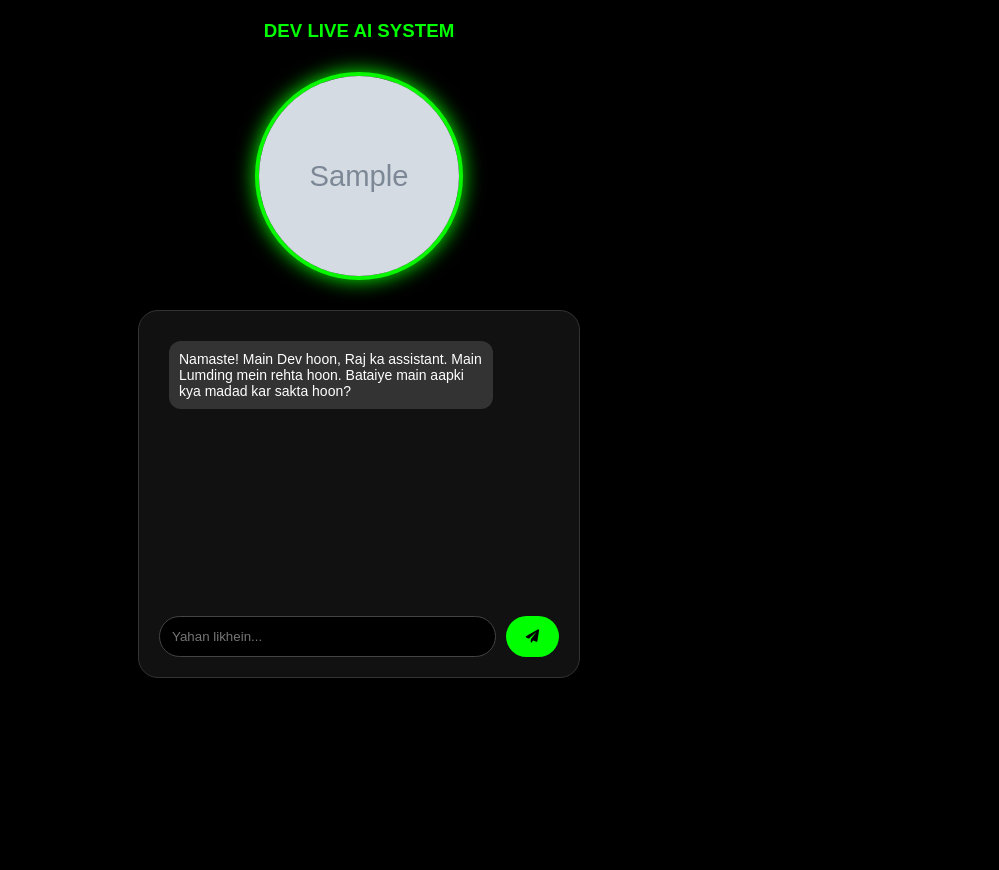
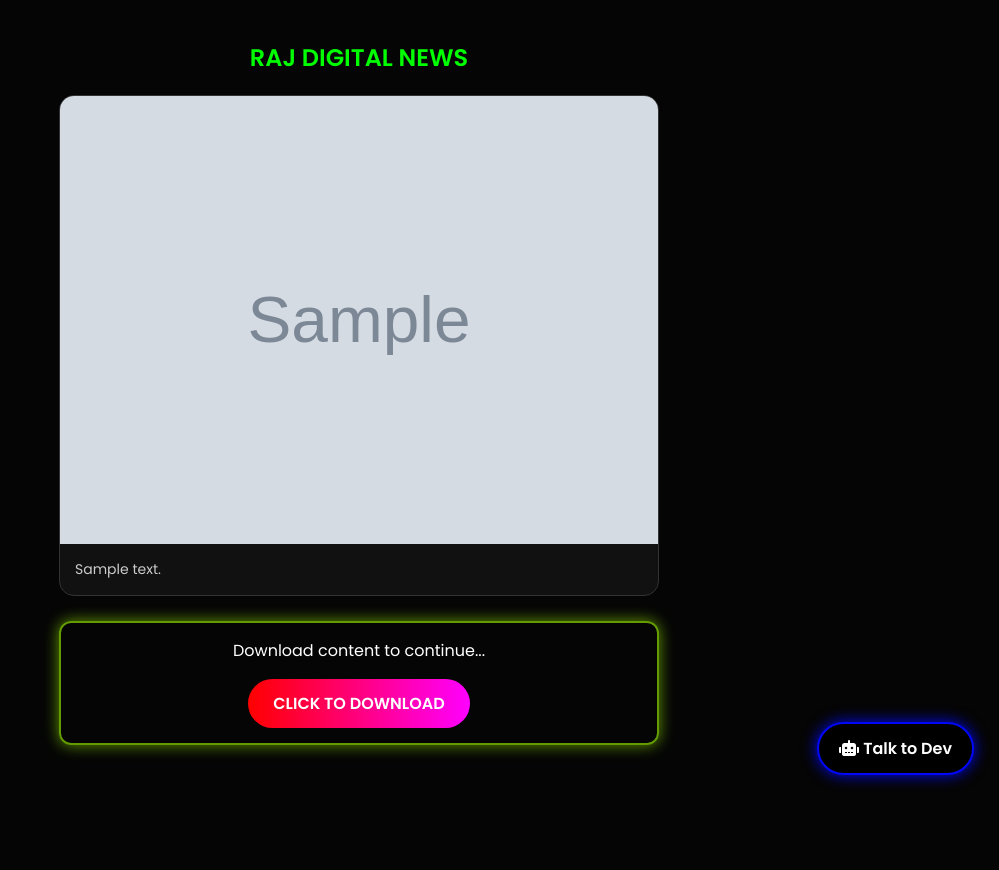
Before and after one commit to rajdev1009/Rajdev-site, a Flask app: template templates/index.html in a window 1280 px wide. Shown: the whole page, without its empty margins (281-1280 px from the left). Before the commit the page ends 678 px from the top, so only its background shows below. Run offline with Flask 3, Linux system fonts and the light colour scheme; the template is opened without the code that fills it: most values are stand-ins (such as "Sample title", 1, 10 or a date in 2020); grey boxes marked "Sample" are stand-in pictures.

Commit message:
Update index.html

```diff
--- a/templates/index.html
+++ b/templates/index.html
@@ -3,120 +3,149 @@
 <head>
     <meta charset="UTF-8">
     <meta name="viewport" content="width=device-width, initial-scale=1.0">
-    <title>Dev - Live AI</title>
+    <title>Raj News - Dev AI</title>
+    <link href="https://fonts.googleapis.com/css2?family=Poppins:wght@300;400;600&display=swap" rel="stylesheet">
     <link rel="stylesheet" href="https://cdnjs.cloudflare.com/ajax/libs/font-awesome/6.0.0/css/all.min.css">
     <style>
-        body { background: #000; color: #fff; font-family: 'Poppins', sans-serif; margin: 0; overflow-x: hidden; }
+        :root { --bg: #050505; --primary: #00ff00; }
+        body { font-family: 'Poppins', sans-serif; background: var(--bg); color: white; margin: 0; padding: 0; }
 
-        /* RGB Glow Container */
-        .avatar-box {
-            width: 200px; height: 200px; margin: 30px auto;
-            border-radius: 50%; position: relative;
-            border: 4px solid #ff0000;
-            animation: rgb-glow 5s infinite linear;
-            overflow: hidden; background: #111;
+        /* RGB Animation for Ads and Avatar */
+        @keyframes rgb-glow {
+            0% { box-shadow: 0 0 15px #ff0000; border-color: #ff0000; }
+            33% { box-shadow: 0 0 15px #00ff00; border-color: #00ff00; }
+            66% { box-shadow: 0 0 15px #0000ff; border-color: #0000ff; }
+            100% { box-shadow: 0 0 15px #ff0000; border-color: #ff0000; }
         }
 
-        @keyframes rgb-glow {
-            0% { border-color: #ff0000; box-shadow: 0 0 20px #ff0000; }
-            33% { border-color: #00ff00; box-shadow: 0 0 20px #00ff00; }
-            66% { border-color: #0000ff; box-shadow: 0 0 20px #0000ff; }
-            100% { border-color: #ff0000; box-shadow: 0 0 20px #ff0000; }
-        }
+        /* Gallery Section */
+        .gallery { max-width: 600px; margin: auto; padding: 20px; padding-bottom: 100px; }
+        .card { background: #111; border-radius: 15px; overflow: hidden; margin-bottom: 25px; border: 1px solid #333; }
+        .card img { width: 100%; display: block; }
+        .card-text { padding: 15px; font-size: 14px; color: #ccc; }
 
-        #avatar-video { width: 100%; height: 100%; object-fit: cover; display: none; }
-        #avatar-static { width: 100%; height: 100%; object-fit: cover; }
+        /* Adsterra Units */
+        .ad-unit { border: 2px solid red; border-radius: 12px; padding: 15px; text-align: center; animation: rgb-glow 3s infinite linear; margin-bottom: 25px; }
+        .ad-btn { background: linear-gradient(90deg, #ff0000, #ff00ff); color: white; padding: 12px 25px; border-radius: 50px; text-decoration: none; font-weight: bold; display: inline-block; }
 
-        .chat-container { max-width: 400px; margin: auto; padding: 20px; background: #111; border-radius: 20px; border: 1px solid #333; }
-        #chat-box { height: 250px; overflow-y: auto; display: flex; flex-direction: column; gap: 10px; padding: 10px; }
-        .msg { padding: 10px; border-radius: 12px; font-size: 14px; max-width: 80%; }
-        .user { background: #007bff; align-self: flex-end; }
-        .bot { background: #333; align-self: flex-start; }
+        /* Floating Chat Bubble */
+        #chat-bubble { position: fixed; bottom: 25px; right: 25px; background: #000; border: 2px solid #fff; padding: 12px 20px; border-radius: 50px; cursor: pointer; animation: rgb-glow 4s infinite linear; z-index: 1001; }
 
-        .input-area { display: flex; gap: 10px; margin-top: 15px; }
-        input { flex: 1; padding: 12px; border-radius: 30px; border: 1px solid #444; background: #000; color: #fff; outline: none; }
-        button { background: #00ff00; border: none; padding: 10px 20px; border-radius: 30px; cursor: pointer; font-weight: bold; }
+        /* AI Chat Window (Popup) */
+        .chat-card { position: fixed; bottom: 90px; right: 25px; width: 320px; height: 450px; background: #000; border-radius: 20px; display: none; flex-direction: column; border: 2px solid #333; z-index: 1000; overflow: hidden; }
+
+        /* Avatar Animation Area */
+        #avatar-header { background: #111; padding: 15px; text-align: center; border-bottom: 1px solid #333; }
+        #dev-img { width: 90px; height: 90px; border-radius: 50%; border: 3px solid var(--primary); object-fit: cover; transition: transform 0.1s; }
+
+        #chat-box { flex: 1; padding: 15px; overflow-y: auto; display: flex; flex-direction: column; gap: 10px; background: #050505; }
+        .msg { padding: 10px 14px; border-radius: 15px; font-size: 13px; max-width: 80%; line-height: 1.4; }
+        .bot { background: #222; align-self: flex-start; color: #fff; }
+        .user { background: #007bff; align-self: flex-end; color: #fff; }
+
+        .input-area { padding: 12px; background: #111; display: flex; gap: 8px; }
+        input { flex: 1; background: #000; border: 1px solid #444; color: #fff; padding: 10px; border-radius: 10px; outline: none; }
+        .send-btn { background: var(--primary); color: #000; border: none; padding: 0 15px; border-radius: 10px; cursor: pointer; font-weight: bold; }
     </style>
 </head>
 <body>
 
-    <h3 style="text-align:center; color:#00ff00; margin-top:20px;">DEV LIVE AI SYSTEM</h3>
+    <div class="gallery">
+        <h2 style="text-align: center; color: var(--primary);">RAJ DIGITAL NEWS</h2>
 
-    <div class="avatar-box">
-        <img id="avatar-static" src="{{ avatar_n }}" alt="Dev">
-        <canvas id="talking-canvas" style="display:none; position:absolute; top:0; left:0;"></canvas>
+        {% for photo in photos %}
+        <div class="card">
+            <img src="{{ photo.url }}">
+            <div class="card-text">{{ photo.text }}</div>
+        </div>
+
+        <div class="ad-unit">
+            <p style="margin-top:0;">Download content to continue...</p>
+            <a href="{{ smart_link }}" target="_blank" class="ad-btn">CLICK TO DOWNLOAD</a>
+        </div>
+        {% endfor %}
     </div>
 
-    <div class="chat-container">
+    <div id="chat-bubble" onclick="toggleChat()">
+        <i class="fas fa-robot"></i> <strong>Talk to Dev</strong>
+    </div>
+
+    <div class="chat-card" id="chat-window">
+        <div id="avatar-header">
+            <img id="dev-img" src="{{ avatar_n }}" alt="Dev">
+            <div style="font-size: 11px; color: var(--primary); margin-top: 5px;">● DEV LIVE</div>
+        </div>
         <div id="chat-box">
-            <div class="msg bot">Namaste! Main Dev hoon, Raj ka assistant. Main Lumding mein rehta hoon. Bataiye main aapki kya madad kar sakta hoon?</div>
+            <div class="msg bot">Namaste! Main Dev hoon. Raj ka assistant.</div>
         </div>
         <div class="input-area">
-            <input type="text" id="user-input" placeholder="Yahan likhein..." onkeypress="if(event.key==='Enter') send()">
-            <button onclick="send()"><i class="fas fa-paper-plane"></i></button>
+            <input type="text" id="user-input" placeholder="Kuch poochiye..." onkeypress="if(event.key==='Enter') send()">
+            <button class="send-btn" onclick="send()">SEND</button>
         </div>
     </div>
 
     <script>
-        const chatBox = document.getElementById('chat-box');
-        const userInput = document.getElementById('user-input');
-        const avatarStatic = document.getElementById('avatar-static');
+        const normalFace = "{{ avatar_n }}";
+        const talkingFace = "{{ avatar_t }}";
+        let talkInterval;
 
-        // Browser TTS Setup
-        const synth = window.speechSynthesis;
+        function toggleChat() {
+            const win = document.getElementById('chat-window');
+            win.style.display = (win.style.display === 'flex') ? 'none' : 'flex';
+        }
+
+        // Photo Switch + Pulse Animation
+        function startTalking() {
+            const img = document.getElementById('dev-img');
+            talkInterval = setInterval(() => {
+                // Photo Switch Logic
+                img.src = (img.src.includes(normalFace)) ? talkingFace : normalFace;
+                // Pulse Logic
+                img.style.transform = (img.style.transform === 'scale(1.1)') ? 'scale(1)' : 'scale(1.1)';
+            }, 150);
+        }
+
+        function stopTalking() {
+            clearInterval(talkInterval);
+            const img = document.getElementById('dev-img');
+            img.src = normalFace;
+            img.style.transform = 'scale(1)';
+        }
 
         function speak(text) {
-            if (synth.speaking) synth.cancel();
+            const synth = window.speechSynthesis;
             const utter = new SpeechSynthesisUtterance(text);
             utter.lang = 'hi-IN';
-            utter.rate = 1.0;
-
-            // Animation Trigger
-            utter.onstart = () => { avatarStatic.style.filter = "brightness(1.2) contrast(1.1)"; startPulse(); };
-            utter.onend = () => { avatarStatic.style.filter = "brightness(1)"; stopPulse(); };
-
+            utter.onstart = startTalking;
+            utter.onend = stopTalking;
             synth.speak(utter);
         }
 
-        let pulseInterval;
-        function startPulse() {
-            // Smooth "Talking" effect using CSS transform and brightness
-            pulseInterval = setInterval(() => {
-                avatarStatic.style.transform = (avatarStatic.style.transform === 'scale(1.05)') ? 'scale(1)' : 'scale(1.05)';
-            }, 150);
-        }
-        function stopPulse() {
-            clearInterval(pulseInterval);
-            avatarStatic.style.transform = 'scale(1)';
-        }
+        async function send() {
+            const input = document.getElementById('user-input');
+            const box = document.getElementById('chat-box');
+            if(!input.value.trim()) return;
 
-        async function send() {
-            const msg = userInput.value.trim();
-            if (!msg) return;
-
-            // User Message
-            chatBox.innerHTML += `<div class="msg user">${msg}</div>`;
-            userInput.value = '';
-            chatBox.scrollTop = chatBox.scrollTopMax;
+            const msg = input.value;
+            box.innerHTML += `<div class="msg user">${msg}</div>`;
+            input.value = '';
+            box.scrollTop = box.scrollHeight;
 
             try {
-                const response = await fetch('/chat', {
+                const res = await fetch('/chat', {
                     method: 'POST',
-                    headers: { 'Content-Type': 'application/json' },
-                    body: JSON.stringify({ message: msg })
+                    headers: {'Content-Type': 'application/json'},
+                    body: JSON.stringify({message: msg})
                 });
-                const data = await response.json();
+                const data = await res.json();
 
-                // Bot Message
-                chatBox.innerHTML += `<div class="msg bot">${data.reply}</div>`;
-                chatBox.scrollTop = chatBox.scrollHeight;
+                box.innerHTML += `<div class="msg bot">${data.reply}</div>`;
+                box.scrollTop = box.scrollHeight;
 
-                // Voice + Animation
+                // Automatic Voice + Animation
                 speak(data.reply);
-
-            } catch (error) {
-                console.error("Error:", error);
-                chatBox.innerHTML += `<div class="msg bot">Network error! Check your connection.</div>`;
+            } catch (e) {
+                box.innerHTML += `<div class="msg bot">Error: Connection lost.</div>`;
             }
         }
     </script>
```
